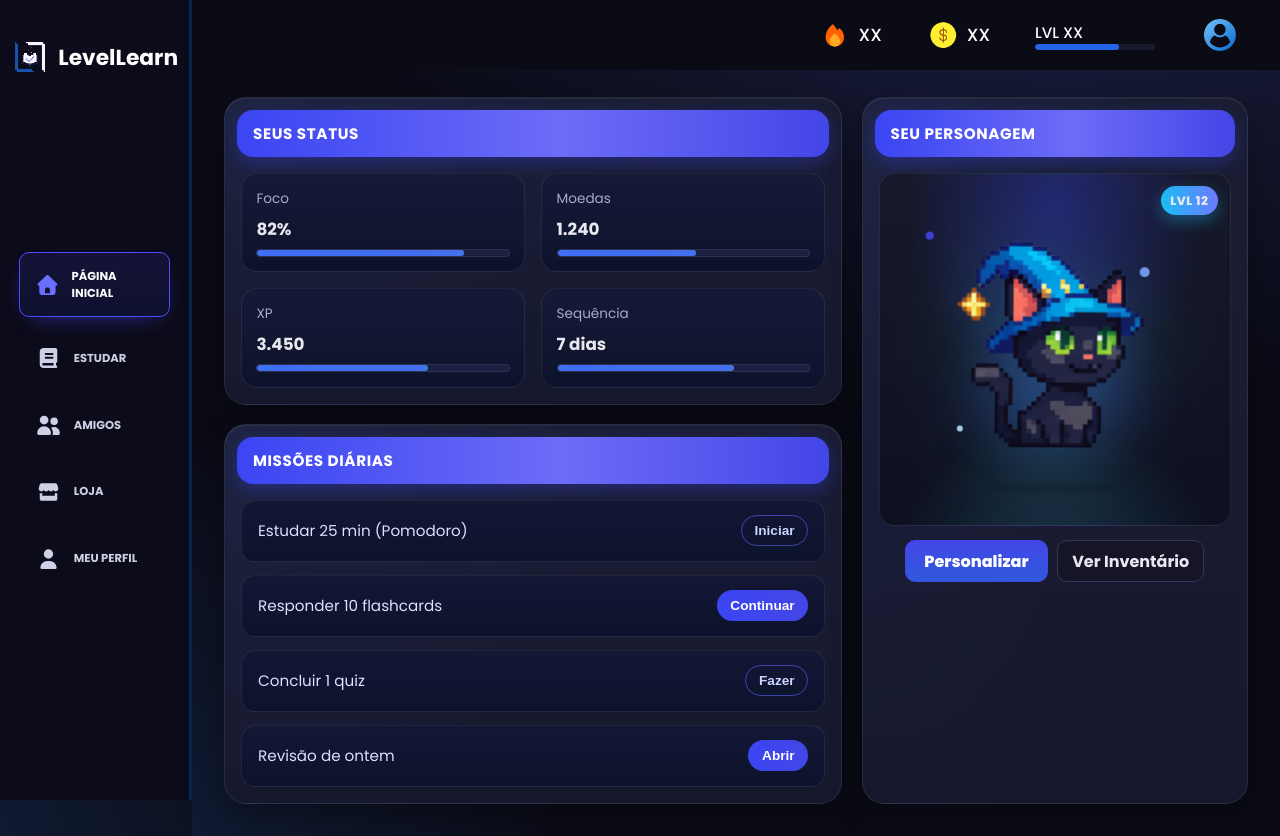
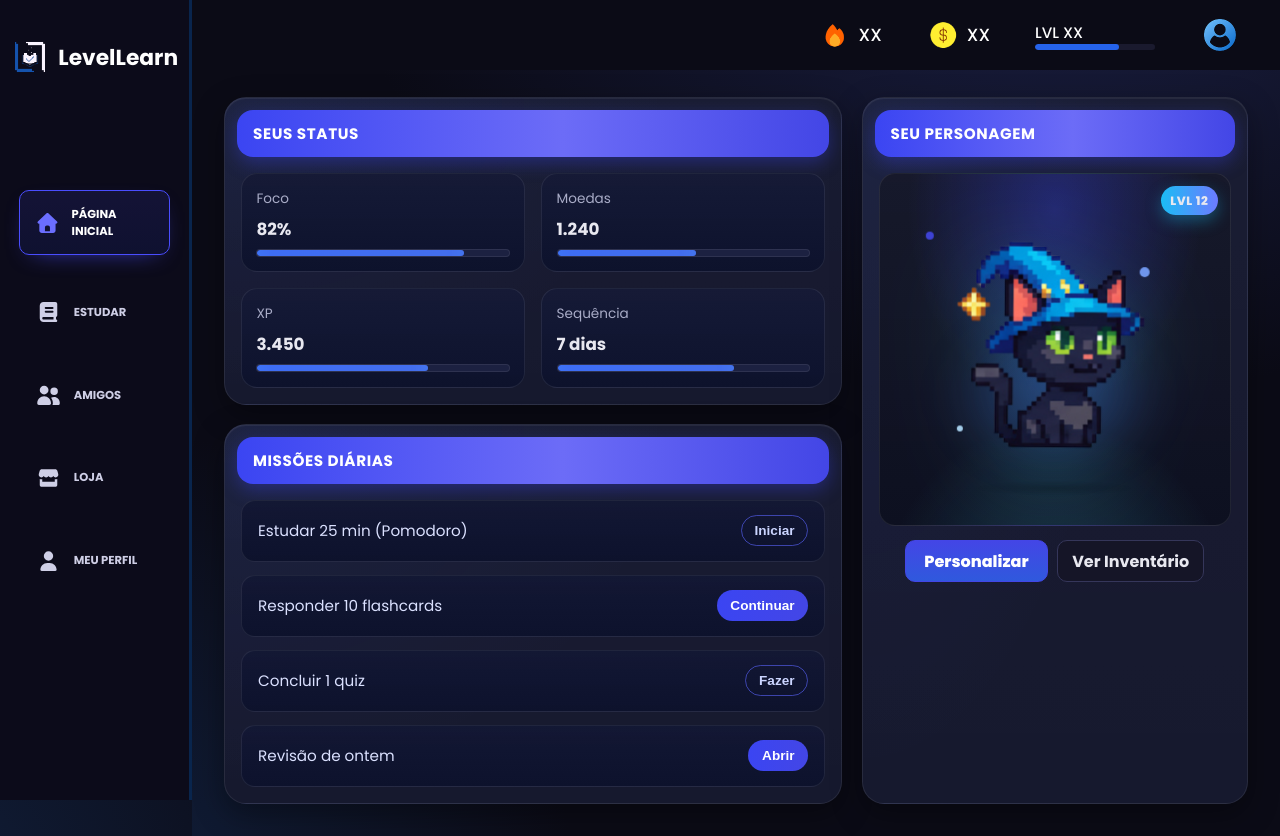
Before and after one commit to Luckas10/LevelLearn, a React (Vite) app in the folder Frontend/: page / in a window 1280 px wide. Built offline with nearby package versions, Linux system fonts and the light colour scheme.

Commit message:
Fixed: sidebar style in small screens

```diff
--- a/Frontend/src/components/Sidebar.css
+++ b/Frontend/src/components/Sidebar.css
@@ -16,6 +16,14 @@
     z-index: 10000; /* garante que fique acima do conteúdo */
 }
 
+.sidebarLinks {
+    display: flex;
+    flex-direction: column;
+    justify-content: center;
+    height: 70%;
+    padding: 10%;
+}
+
 .sidebarLogo {
     text-align: center;
     padding: 1em 0;
@@ -25,7 +33,7 @@
     justify-content: center;
     font-weight: bold;
     margin-top: 0.2em;
-    margin-bottom: 4em;
+    margin-bottom: 0;
 }
 
 .sidebarLogo img {
@@ -154,6 +162,10 @@
         z-index: 10000; /* consistente com desktop */
     }
 
+    .sidebarLinks {
+        flex-direction: row;
+    }
+
     .sidebarLogo {
         display: none;
     }
--- a/Frontend/src/pages/StudyPomodore.css
+++ b/Frontend/src/pages/StudyPomodore.css
@@ -101,6 +101,10 @@
   margin-right: 10px;
 }
 
+.btnPomodore.pomo img {
+  padding: 3px;
+}
+
 @media (max-width: 700px) {
   .pomodoretimer-container {
     flex-direction: column;
--- a/Frontend/src/pages/StudyPomodore.jsx
+++ b/Frontend/src/pages/StudyPomodore.jsx
@@ -85,8 +85,7 @@ export function StudyPomodore() {
                   cy="250"
                   style={{
                     strokeDasharray: circumference,
-                    strokeDashoffset:
-                      circumference * (1 - progress / 100),
+                    strokeDashoffset: circumference * (1 - progress / 100),
                     transition: "stroke-dashoffset 0.5s linear",
                     transform: "rotate(-90deg)",
                     transformOrigin: "50% 50%",
```
